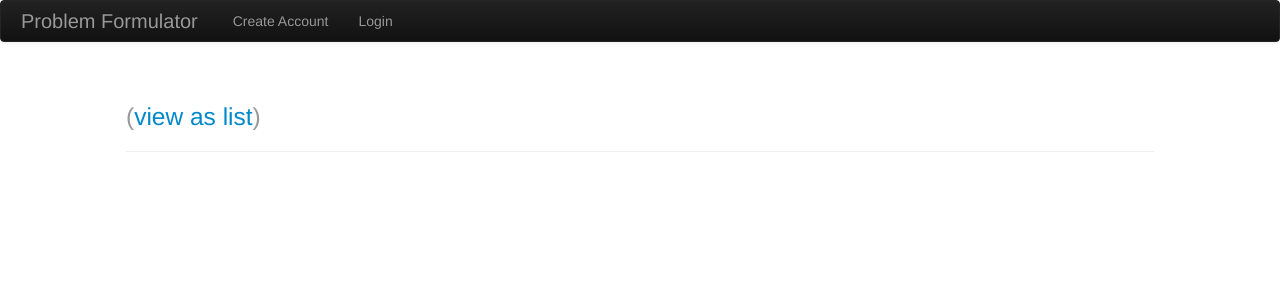
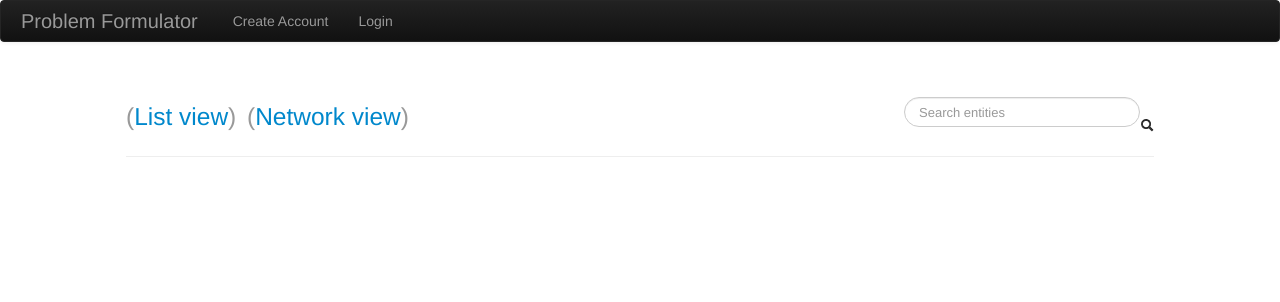
Before and after one commit to mdinar/pf_sync_local, a CakePHP app: the page made by app/View/ProblemMaps/view_graph.ctp in a window 1280 px wide. Shown: the top 302 px of the page. Run offline with PHP 8.4 and a stand-in for CakePHP, Linux system fonts and the light colour scheme; the template is opened without the code that fills it, so the values that code supplies are empty; some libraries are stand-ins or nearby versions.

Commit message:
add and renamed links to other views

```diff
--- a/app/View/ProblemMaps/view_graph.ctp
+++ b/app/View/ProblemMaps/view_graph.ctp
@@ -54,19 +54,22 @@
 <div class="row-fluid">
     <div class="span10 offset1 page-header">
         <h1><?php echo $ProblemMap['ProblemMap']['name']; ?>
-            <small>(<?php echo $this->Html->link("view as list", array(
+            <small>(<?php echo $this->Html->link("List view", array(
                 'controller' => 'problem_maps',
                 'action' => 'view_list',
                 $ProblemMap['ProblemMap']['id']
             )); ?>)</small>
-            <!--
+            <small>(<?php echo $this->Html->link("Network view", array(
+                'controller' => 'problem_maps',
+                'action' => 'view_graphNew',
+                $ProblemMap['ProblemMap']['id']
+            )); ?>)</small>
             <div class="navbar-search pull-right">
                 <div class="input-append">
                     <input type="text" class="search-query" placeholder="Search entities">
                     <span class="forsearch"><i class='icon-search'></i></span>
                 </div>
             </div>
-            -->
         </h1>
     </div>
 </div>
--- a/app/View/ProblemMaps/view_list.ctp
+++ b/app/View/ProblemMaps/view_list.ctp
@@ -53,12 +53,12 @@
 <div class="row-fluid">
     <div class="span10 offset1 page-header">
         <h1><?php echo $ProblemMap['ProblemMap']['name']; ?>
-            <small>(<?php echo $this->Html->link("view as graph", array(
+            <small>(<?php echo $this->Html->link("Tree view", array(
                 'controller' => 'problem_maps',
                 'action' => 'view_graph',
                 $ProblemMap['ProblemMap']['id']
             )); ?>)</small>
-            <small>(<?php echo $this->Html->link("view as graph(mbostock view)", array(
+            <small>(<?php echo $this->Html->link("Network view", array(
                 'controller' => 'problem_maps',
                 'action' => 'view_graphNew',
                 $ProblemMap['ProblemMap']['id']
```
Also changed, not shown: app/View/ProblemMaps/view_graph_new.ctp (+8 -3 lines).
